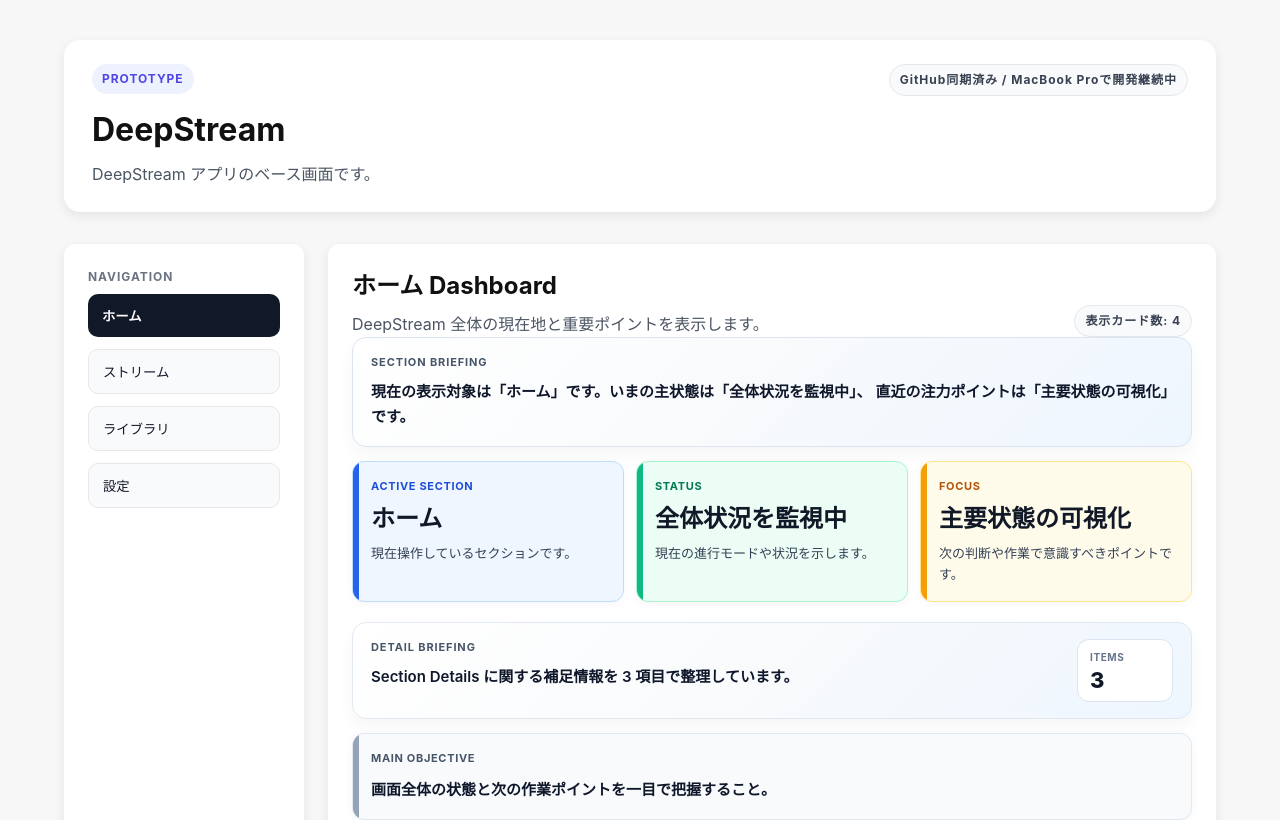
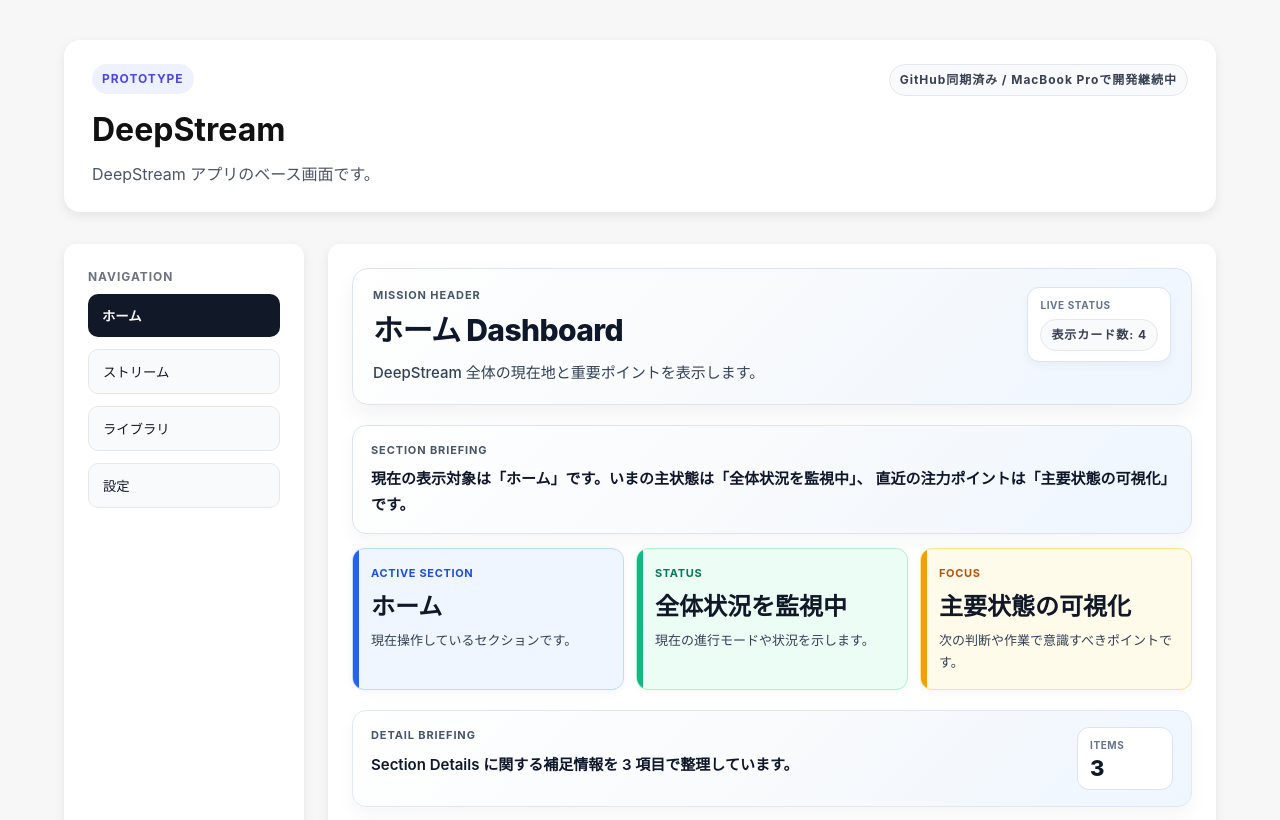
Before and after one commit to wwm001/deepstream, a React (Vite) app: page / in a window 1280 px wide. Shown: the top 820 px of the page. Built offline with nearby package versions, Linux system fonts and the light colour scheme.

Commit message:
Strengthen section header presentation

```diff
--- a/src/components/SectionHeader.tsx
+++ b/src/components/SectionHeader.tsx
@@ -6,32 +6,121 @@ type SectionHeaderProps = {
   right?: ReactNode;
 };
 
-function SectionHeader({ title, description, right }: SectionHeaderProps) {
+function SectionHeader({
+  title,
+  description,
+  right,
+}: SectionHeaderProps) {
   return (
+    <header
+      style={{
+        display: "grid",
+        gap: "14px",
+        marginBottom: "20px",
+      }}
+    >
+      <div
+        style={{
+          padding: "18px 20px",
+          borderRadius: "16px",
+          border: "1px solid #dbe4f0",
+          background:
+            "linear-gradient(135deg, #ffffff 0%, #f8fafc 46%, #eef6ff 100%)",
+          boxShadow: "0 10px 22px rgba(15, 23, 42, 0.05)",
+        }}
+      >
         <div
           style={{
             display: "flex",
             justifyContent: "space-between",
-        alignItems: "flex-end",
+            alignItems: "flex-start",
             gap: "16px",
             flexWrap: "wrap",
           }}
         >
-      <div>
-        <h2 style={{ marginTop: 0, marginBottom: "8px" }}>{title}</h2>
+          <div
+            style={{
+              minWidth: "min(100%, 420px)",
+              flex: "1 1 420px",
+            }}
+          >
             <p
               style={{
+                margin: "0 0 10px 0",
+                fontSize: "11px",
+                fontWeight: 700,
+                letterSpacing: "0.08em",
+                textTransform: "uppercase",
+                color: "#475569",
+              }}
+            >
+              Mission Header
+            </p>
+
+            <h1
+              style={{
                 margin: 0,
-            color: "#4b5563",
-            lineHeight: 1.6,
+                fontSize: "30px",
+                lineHeight: 1.15,
+                color: "#0f172a",
+                fontWeight: 800,
+                letterSpacing: "-0.02em",
+              }}
+            >
+              {title}
+            </h1>
+
+            <p
+              style={{
+                margin: "12px 0 0 0",
+                fontSize: "15px",
+                lineHeight: 1.75,
+                color: "#334155",
+                fontWeight: 500,
+                maxWidth: "760px",
               }}
             >
               {description}
             </p>
           </div>
 
-      {right}
+          {right && (
+            <div
+              style={{
+                display: "flex",
+                alignItems: "flex-start",
+                justifyContent: "flex-end",
+                flex: "0 1 auto",
+              }}
+            >
+              <div
+                style={{
+                  padding: "10px 12px",
+                  borderRadius: "12px",
+                  background: "#ffffff",
+                  border: "1px solid #dbe4f0",
+                  boxShadow: "0 4px 10px rgba(15, 23, 42, 0.04)",
+                }}
+              >
+                <p
+                  style={{
+                    margin: "0 0 6px 0",
+                    fontSize: "10px",
+                    fontWeight: 700,
+                    letterSpacing: "0.06em",
+                    textTransform: "uppercase",
+                    color: "#64748b",
+                  }}
+                >
+                  Live Status
+                </p>
+                <div>{right}</div>
               </div>
+            </div>
+          )}
+        </div>
+      </div>
+    </header>
   );
 }
 
```
Lines whose indentation alone changed are shown as unchanged.
